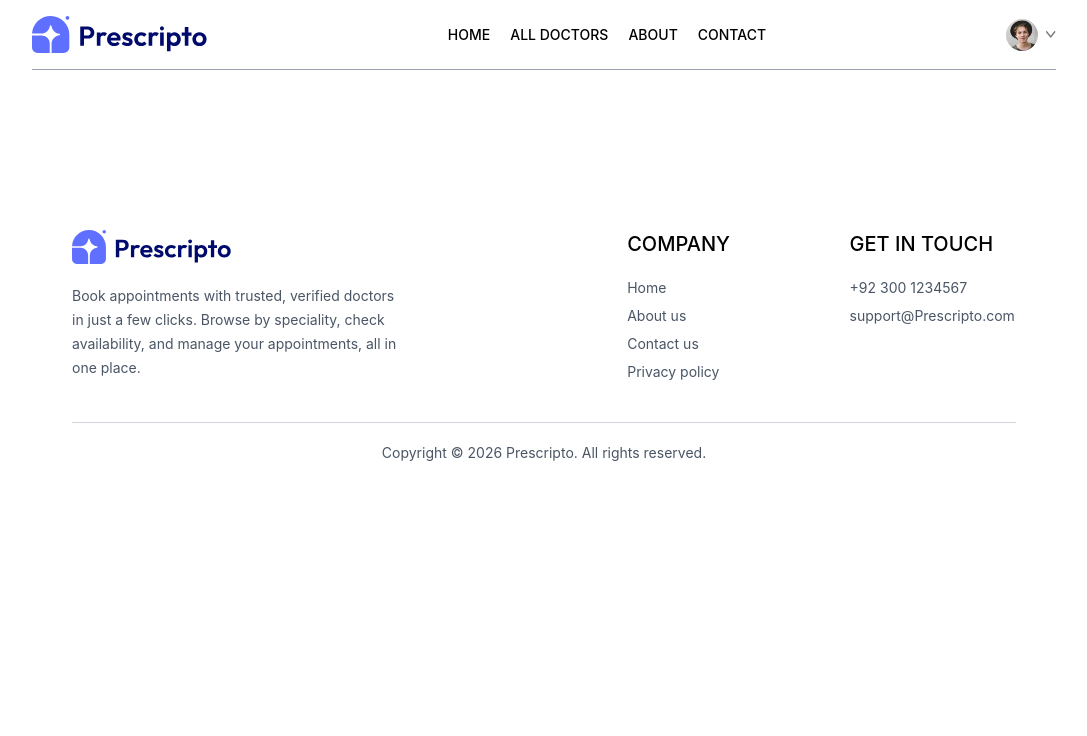
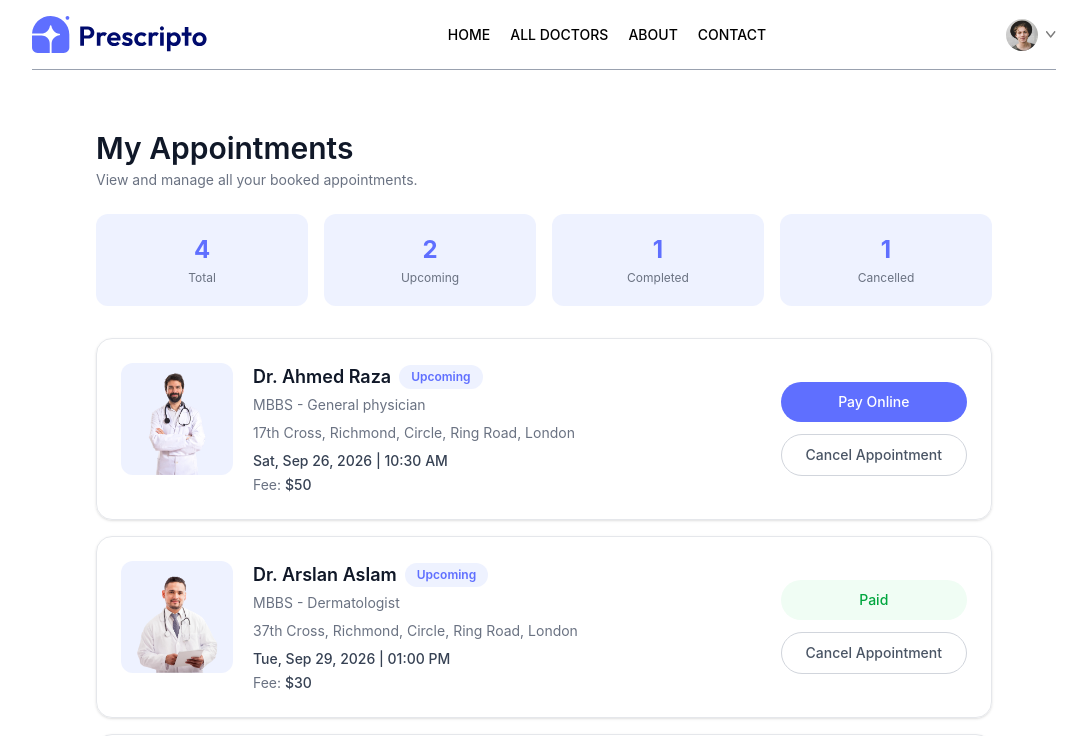
Before and after one commit to CodeWithNouman99/doctor-appointment-system-MERN-, a React (Vite) app in the folder Frontend/: page /my-appointments in a window 1280 px wide. Shown: the top 736 px of the page, without its empty margins (96-1183 px from the left). Built offline with nearby package versions, Linux system fonts and the light colour scheme.

Commit message:
Add My Appointments page and fix import path

```diff
--- a/Frontend/src/App.jsx
+++ b/Frontend/src/App.jsx
@@ -6,7 +6,7 @@ import Login from "./pages/Login";
 import About from "./pages/About";
 import Contact from "./pages/Contact";
 import MyProfile from "./pages/MyProfile";
-import MyAppointments from "./pages/MyAppointment";
+import MyAppointments from "./pages/MyAppointments";
 import Appointment from "./pages/Appointment";
 
 import Navbar from "./components/Navbar"
--- a/Frontend/src/pages/MyAppointment.jsx
+++ /dev/null
@@ -1,11 +0,0 @@
-import React from 'react'
-
-const MyAppointment = () => {
-  return (
-    <div>
-
-    </div>
-  )
-}
-
-export default MyAppointment
--- /dev/null
+++ b/Frontend/src/pages/MyAppointments.jsx
@@ -0,0 +1,235 @@
+import React, { useState } from "react";
+import { useNavigate } from "react-router-dom";
+import { doctors, assets } from "../assets/assets_frontend/assets";
+
+const currency = "$";
+
+const addDays = (days) => {
+  const date = new Date();
+  date.setDate(date.getDate() + days);
+  return date;
+};
+
+const initialAppointments = [
+  {
+    id: 1,
+    docId: "doc1",
+    date: addDays(2),
+    time: "10:30 AM",
+    status: "upcoming",
+    payment: false,
+  },
+  {
+    id: 2,
+    docId: "doc3",
+    date: addDays(5),
+    time: "01:00 PM",
+    status: "upcoming",
+    payment: true,
+  },
+  {
+    id: 3,
+    docId: "doc5",
+    date: addDays(-6),
+    time: "11:00 AM",
+    status: "completed",
+    payment: true,
+  },
+  {
+    id: 4,
+    docId: "doc7",
+    date: addDays(-2),
+    time: "04:30 PM",
+    status: "cancelled",
+    payment: false,
+  },
+];
+
+const formatDate = (date) =>
+  date.toLocaleDateString("en-US", {
+    weekday: "short",
+    day: "numeric",
+    month: "short",
+    year: "numeric",
+  });
+
+const statusStyle = {
+  upcoming: "text-[#5F6FFF] bg-indigo-50",
+  completed: "text-green-600 bg-green-50",
+  cancelled: "text-red-500 bg-red-50",
+};
+
+const statusLabel = {
+  upcoming: "Upcoming",
+  completed: "Completed",
+  cancelled: "Cancelled",
+};
+
+const MyAppointments = () => {
+  const navigate = useNavigate();
+  const [appointments, setAppointments] = useState(initialAppointments);
+
+  const handlePay = (id) => {
+    setAppointments((prev) =>
+      prev.map((item) => (item.id === id ? { ...item, payment: true } : item)),
+    );
+    console.log("Pay online for appointment:", id);
+    // TODO: integrate Stripe / Razorpay payment API here
+  };
+
+  const handleCancel = (id) => {
+    setAppointments((prev) =>
+      prev.map((item) =>
+        item.id === id ? { ...item, status: "cancelled" } : item,
+      ),
+    );
+    console.log("Cancel appointment:", id);
+    // TODO: send cancellation request to the backend API here
+  };
+
+  const stats = [
+    { label: "Total", value: appointments.length },
+    {
+      label: "Upcoming",
+      value: appointments.filter((a) => a.status === "upcoming").length,
+    },
+    {
+      label: "Completed",
+      value: appointments.filter((a) => a.status === "completed").length,
+    },
+    {
+      label: "Cancelled",
+      value: appointments.filter((a) => a.status === "cancelled").length,
+    },
+  ];
+
+  return (
+    <div className="max-w-4xl mx-auto py-10">
+      <div className="mb-6">
+        <h1 className="text-2xl sm:text-3xl font-semibold text-gray-900">
+          My Appointments
+        </h1>
+        <p className="text-sm text-gray-500 mt-1">
+          View and manage all your booked appointments.
+        </p>
+      </div>
+
+      {/* ---------- Quick Stats ---------- */}
+      <div className="grid grid-cols-2 sm:grid-cols-4 gap-3 sm:gap-4 mb-8">
+        {stats.map((item) => (
+          <div
+            key={item.label}
+            className="bg-indigo-50 rounded-xl py-4 sm:py-5 text-center"
+          >
+            <p className="text-xl sm:text-2xl font-bold text-[#5F6FFF]">
+              {item.value}
+            </p>
+            <p className="text-[11px] sm:text-xs text-gray-500 mt-1">
+              {item.label}
+            </p>
+          </div>
+        ))}
+      </div>
+
+      {/* ---------- Appointment List ---------- */}
+      {appointments.length === 0 ? (
+        <div className="border border-gray-200 rounded-2xl p-12 text-center">
+          <p className="text-gray-500">You don't have any appointments yet.</p>
+          <button
+            onClick={() => navigate("/doctors")}
+            className="mt-5 bg-[#5F6FFF] text-white text-sm font-medium px-8 py-2.5 rounded-full hover:bg-[#4B5BE6] active:scale-95 transition-all duration-300"
+          >
+            Book an Appointment
+          </button>
+        </div>
+      ) : (
+        <div className="flex flex-col gap-4">
+          {appointments.map((item) => {
+            const doc = doctors.find((d) => d._id === item.docId);
+            if (!doc) return null;
+            const isUpcoming = item.status === "upcoming";
+
+            return (
+              <div
+                key={item.id}
+                className="border border-gray-200 rounded-2xl shadow-sm p-5 sm:p-6 flex flex-col sm:flex-row gap-5 hover:border-[#5F6FFF] transition-all duration-300"
+              >
+                <img
+                  src={doc.image}
+                  alt={doc.name}
+                  className="w-full sm:w-28 h-40 sm:h-28 object-cover rounded-xl bg-indigo-50"
+                />
+
+                <div className="flex-1 flex flex-col sm:flex-row sm:items-center justify-between gap-4">
+                  <div>
+                    <div className="flex items-center gap-2 flex-wrap">
+                      <p className="text-lg font-semibold text-gray-900">
+                        {doc.name}
+                      </p>
+                      <span
+                        className={`text-xs font-semibold px-3 py-1 rounded-full ${statusStyle[item.status]}`}
+                      >
+                        {statusLabel[item.status]}
+                      </span>
+                    </div>
+                    <p className="text-sm text-gray-500 mt-1">
+                      {doc.degree} - {doc.speciality}
+                    </p>
+                    <p className="text-sm text-gray-500 mt-2">
+                      {doc.address.line1}, {doc.address.line2}
+                    </p>
+                    <p className="text-sm text-gray-700 font-medium mt-2">
+                      {formatDate(item.date)} | {item.time}
+                    </p>
+                    <p className="text-sm text-gray-500 mt-1">
+                      Fee:{" "}
+                      <span className="text-gray-700 font-medium">
+                        {currency}
+                        {doc.fees}
+                      </span>
+                    </p>
+                  </div>
+
+                  <div className="flex sm:flex-col gap-3 shrink-0">
+                    {isUpcoming ? (
+                      <>
+                        {item.payment ? (
+                          <span className="text-center text-sm font-medium text-green-600 bg-green-50 px-6 py-2.5 rounded-full">
+                            Paid
+                          </span>
+                        ) : (
+                          <button
+                            onClick={() => handlePay(item.id)}
+                            className="bg-[#5F6FFF] text-white text-sm font-medium px-6 py-2.5 rounded-full hover:bg-[#4B5BE6] active:scale-95 transition-all duration-300"
+                          >
+                            Pay Online
+                          </button>
+                        )}
+                        <button
+                          onClick={() => handleCancel(item.id)}
+                          className="border border-gray-300 text-gray-600 text-sm font-medium px-6 py-2.5 rounded-full hover:border-red-400 hover:text-red-500 active:scale-95 transition-all duration-300"
+                        >
+                          Cancel Appointment
+                        </button>
+                      </>
+                    ) : (
+                      <img
+                        src={assets.verified_icon}
+                        alt=""
+                        className={`w-6 h-6 self-center sm:self-end ${
+                          item.status === "cancelled" ? "opacity-30 grayscale" : ""
+                        }`}
+                      />
+                    )}
+                  </div>
+                </div>
+              </div>
+            );
+          })}
+        </div>
+      )}
+    </div>
+  );
+};
+
+export default MyAppointments;
```
